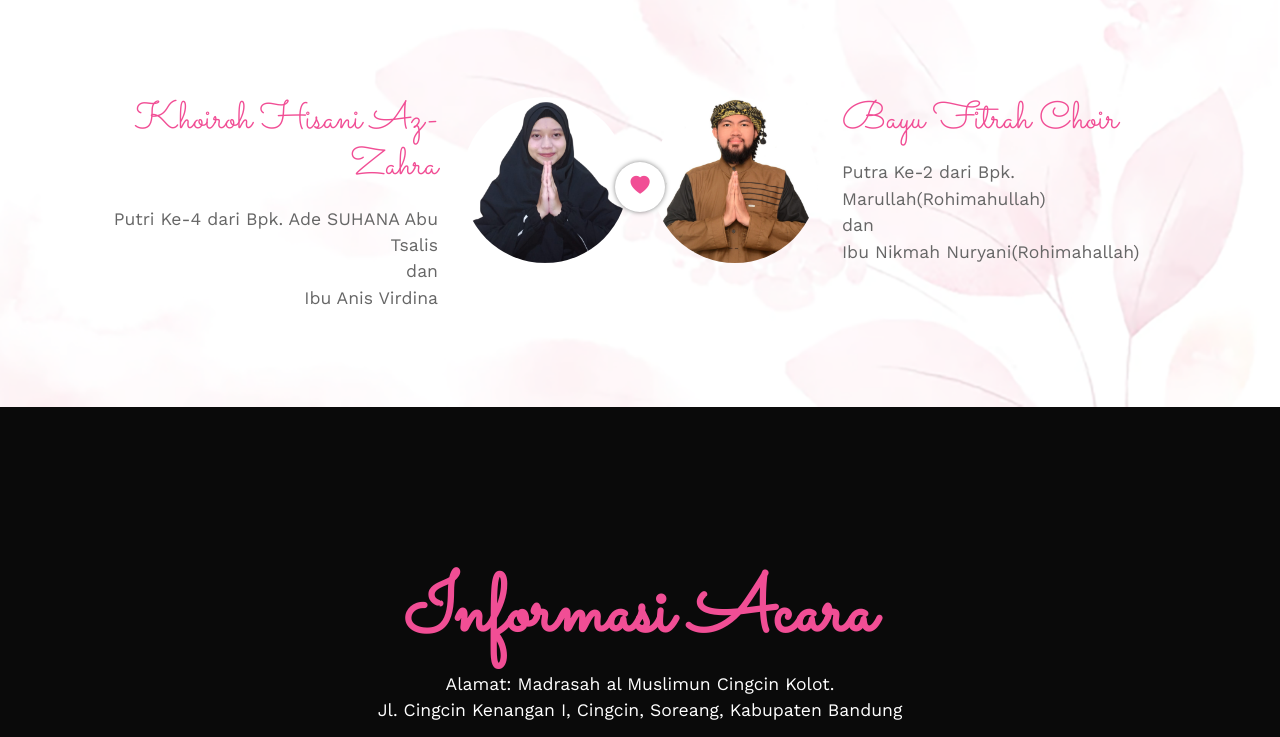
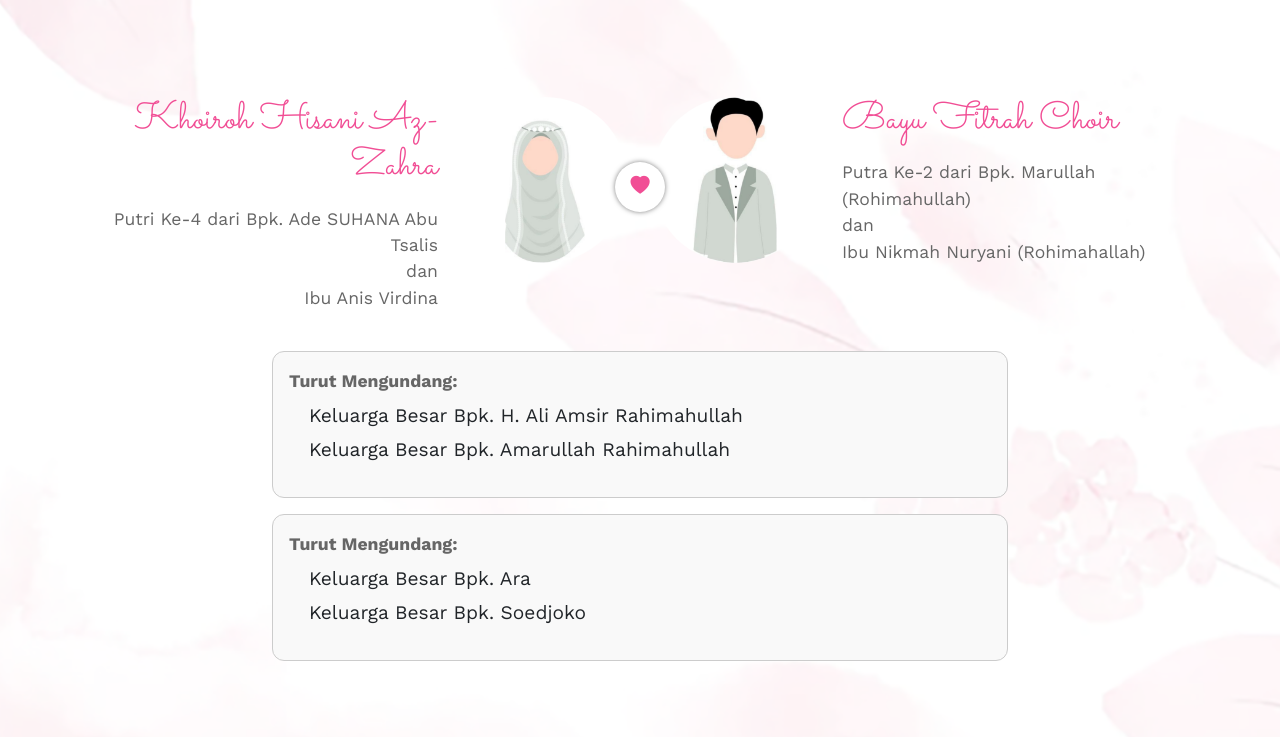
Before and after one commit to wafiqmuhaz/mywedding, a plain HTML site: page index.html in a window 1280 px wide. Shown: the part 1267-2004 px from the top of the page. Drawn offline with nearby package versions, Linux system fonts and the light colour scheme; some packages are replaced by stand-ins of ours; grey boxes are pictures that could not be loaded; a script that the page names is missing.

Commit message:
changes html

```diff
--- a/index.html
+++ b/index.html
@@ -25,8 +25,8 @@
 
     <section id="hero" class="hero w-100 h-100 p-3 mx-auto text-center d-flex justify-content-center align-items-center text-black">
         <main>
-            <!-- <h4>Kepada <span>Bapak Imam Ansori, </span></h4> -->
-            <h4>Kepada <span>Bapak/Ibu/Saudara/i, </span></h4>
+            <h4>Kepada <span>Bapak Imam Ansori, </span></h4>
+            <!-- <h4>Kepada <span>Bapak/Ibu/Saudara/i, </span></h4> -->
             <h1>Khairah & Choir</h1>
             <p>Akan melangsungkan resepsi pernikahan dalam:</p>
             <div class="simply-countdown"></div>
@@ -112,11 +112,10 @@
                     <div class="row">
                         <div class="col-8 text-end">
                             <h3>Khoiroh Hisani Az-Zahra</h3>
-                            <!-- <p>Lorem ipsum dolor sit amet consectetur adipisicing elit. Atque praesentium aut ipsa perferendis, incidunt soluta?</p> -->
                             <p>Putri Ke-4 dari Bpk. Ade SUHANA Abu Tsalis <br> dan <br> Ibu Anis Virdina</p>
                         </div>
                         <div class="col-4">
-                            <img src="img/khoir.png" alt="Sandhika Galih" class="img-responsive rounded-circle">
+                            <img src="img/k.png" alt="Khoiroh Hisani Az-Zahra" class="img-responsive rounded-circle">
                         </div>
                     </div>
                 </div>
@@ -126,13 +125,32 @@
                 <div class="col-lg-6">
                     <div class="row">
                         <div class="col-4">
-                            <img src="img/choir.png" alt="Nofariza" class="img-responsive rounded-circle">
+                            <img src="img/c.png" alt="Bayu Fitrah Choir" class="img-responsive rounded-circle">
                         </div>
                         <div class="col-8">
                             <h3>Bayu Fitrah Choir</h3>
-                            <!-- <p>Lorem ipsum dolor sit amet consectetur adipisicing elit. Atque praesentium aut ipsa perferendis, incidunt soluta?</p> -->
-                            <p>Putra Ke-2 dari Bpk. Marullah(Rohimahullah) <br> dan <br> Ibu Nikmah Nuryani(Rohimahallah)</p>
+                            <p>Putra Ke-2 dari Bpk. Marullah (Rohimahullah) <br> dan <br> Ibu Nikmah Nuryani (Rohimahallah)</p>
                         </div>
+                    </div>
+                </div>
+            </div>
+
+            <!-- Turut Mengundang Section -->
+            <div class="row justify-content-center mt-4">
+                <div class="col-md-8">
+                    <div class="invitation-box">
+                        <p><strong>Turut Mengundang:</strong></p>
+                        <ul>
+                            <li>Keluarga Besar Bpk. H. Ali Amsir Rahimahullah</li>
+                            <li>Keluarga Besar Bpk. Amarullah Rahimahullah</li>
+                        </ul>
+                    </div>
+                    <div class="invitation-box">
+                        <p><strong>Turut Mengundang:</strong></p>
+                        <ul>
+                            <li>Keluarga Besar Bpk. Ara</li>
+                            <li>Keluarga Besar Bpk. Soedjoko</li>
+                        </ul>
                     </div>
                 </div>
             </div>
@@ -569,8 +587,8 @@
     <script>
         const urlParams = new URLSearchParams(window.location.search);
         const nama = urlParams.get('n') || '';
-        const pronoun = urlParams.get('p') || 'Bapak/Ibu/Saudara/i';
-        <!-- const pronoun = urlParams.get('p') || 'Bapak Imam Ansori'; -->
+        <!-- const pronoun = urlParams.get('p') || 'Bapak/Ibu/Saudara/i'; -->
+        const pronoun = urlParams.get('p') || 'Bapak Imam Ansori';
         const namaContainer = document.querySelector('.hero h4 span');
         namaContainer.innerText = `${pronoun} ${nama},`.replace(/ ,$/, ',');
 
```
